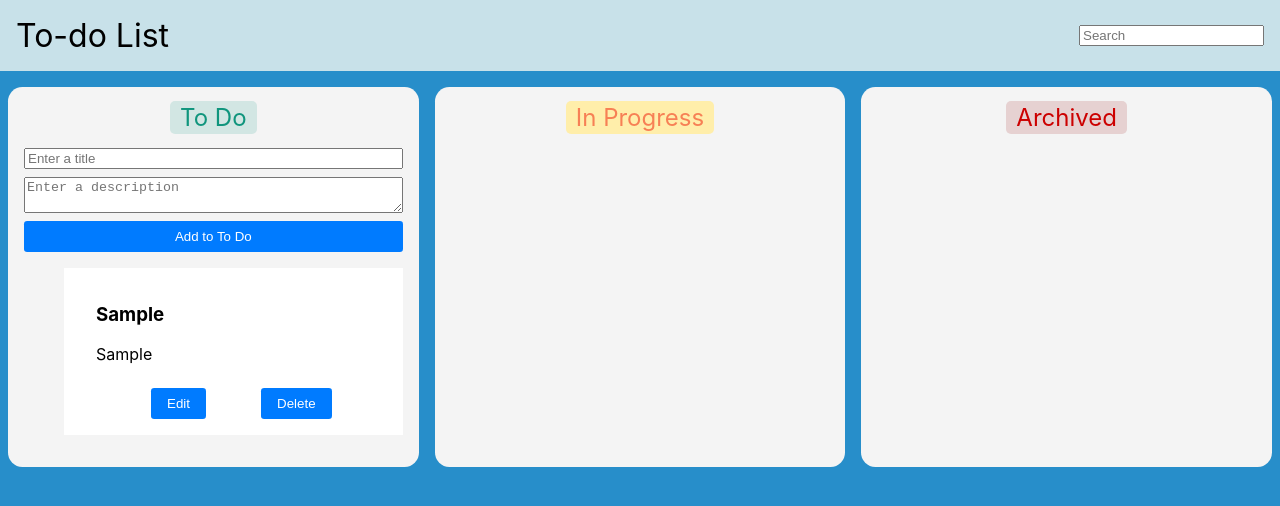
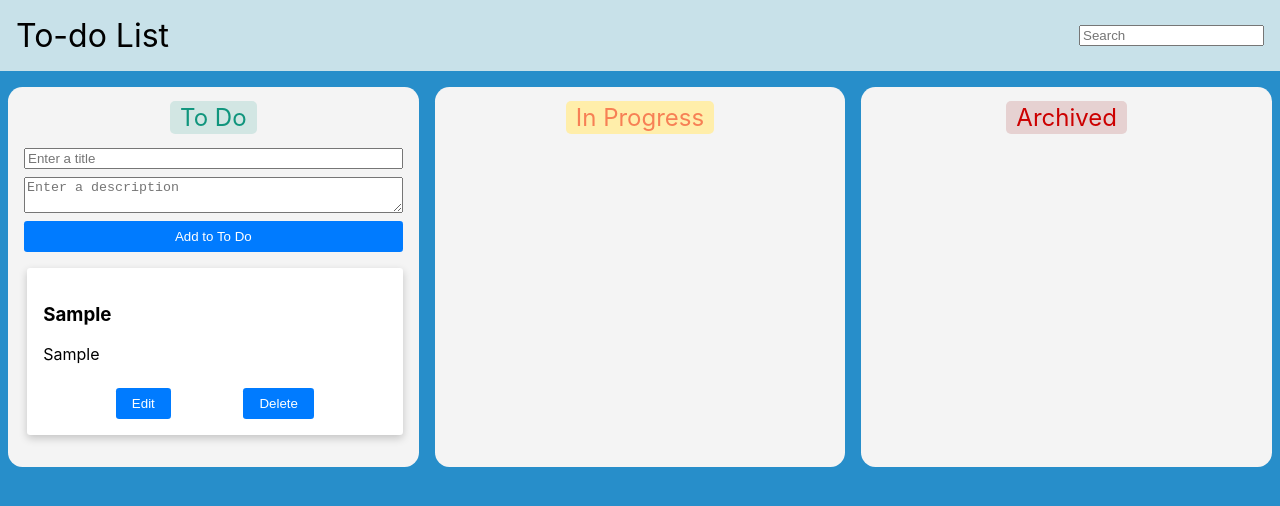
Before and after one commit to mt1516/TEMG4940C_23Su_To-Do_List, a React (Create React App) app: page / in a window 1280 px wide. Both pictures are taken after typing "Sample", "Sample" into the empty fields and a click on the button "Add to To Do". Shown: the top 506 px of the page. Built offline with nearby package versions, Linux system fonts and the light colour scheme.

Commit message:
improved aesthetics

```diff
--- a/src/components/Board.js
+++ b/src/components/Board.js
@@ -67,10 +67,6 @@ const TitleArchived = styled.span`
 
 const SpaceFiller = styled.div`
   margin-bottom: 1rem;
-`;
-
-const Li = styled.li`
-  list-style: none;
 `;
 
 const Board = () => {
@@ -183,7 +179,7 @@ const Board = () => {
                                         .map((card, index) => (
                                             <Draggable key={card.id} draggableId={card.id} index={index}>
                                                 {(provided) => (
-                                                    <Li
+                                                    <div
                                                         ref={provided.innerRef}
                                                         key={card.id}
                                                         {...provided.draggableProps}
@@ -194,7 +190,7 @@ const Board = () => {
                                                             onDeleteCard={handleDeleteCard}
                                                             onEditCard={handleEditCard}
                                                         />
-                                                    </Li>
+                                                    </div>
                                                 )}
                                             </Draggable>
                                         ))}
@@ -214,7 +210,7 @@ const Board = () => {
                                         .map((card, index) => (
                                             <Draggable key={card.id} draggableId={card.id} index={index}>
                                                 {(provided) => (
-                                                    <Li
+                                                    <div
                                                         ref={provided.innerRef}
                                                         key={card.id}
                                                         {...provided.draggableProps}
@@ -225,7 +221,7 @@ const Board = () => {
                                                             onDeleteCard={handleDeleteCard}
                                                             onEditCard={handleEditCard}
                                                         />
-                                                    </Li>
+                                                    </div>
                                                 )}
                                             </Draggable>
                                         ))}
@@ -245,7 +241,7 @@ const Board = () => {
                                         .map((card, index) => (
                                             <Draggable key={card.id} draggableId={card.id} index={index}>
                                                 {(provided) => (
-                                                    <Li
+                                                    <div
                                                         ref={provided.innerRef}
                                                         key={card.id}
                                                         {...provided.draggableProps}
@@ -256,7 +252,7 @@ const Board = () => {
                                                             onDeleteCard={handleDeleteCard}
                                                             onEditCard={handleEditCard}
                                                         />
-                                                    </Li>
+                                                    </div>
                                                 )}
                                             </Draggable>
                                         ))}
--- a/src/components/Card.js
+++ b/src/components/Card.js
@@ -5,17 +5,18 @@ const CardView = styled.div`
   background-color: #ffffff;
   padding: 1rem;
   margin-bottom: 1rem;
+  border-radius: 0.2rem;
+  box-shadow: 0 0.2rem 0.5rem rgba(0, 0, 0, 0.2);
+  margin-left: -2.3rem;
 `;
 
 const CardDetails = styled.div`
   text-align: left;
-  margin-left: 1rem;
   margin-top: 1rem;
 `;
 
 const CardEditDetails = styled.div`
   text-align: left;
-  margin-left: 1rem;
   margin-top: 1rem;
   input {
     font-size: 1.2rem;
```
